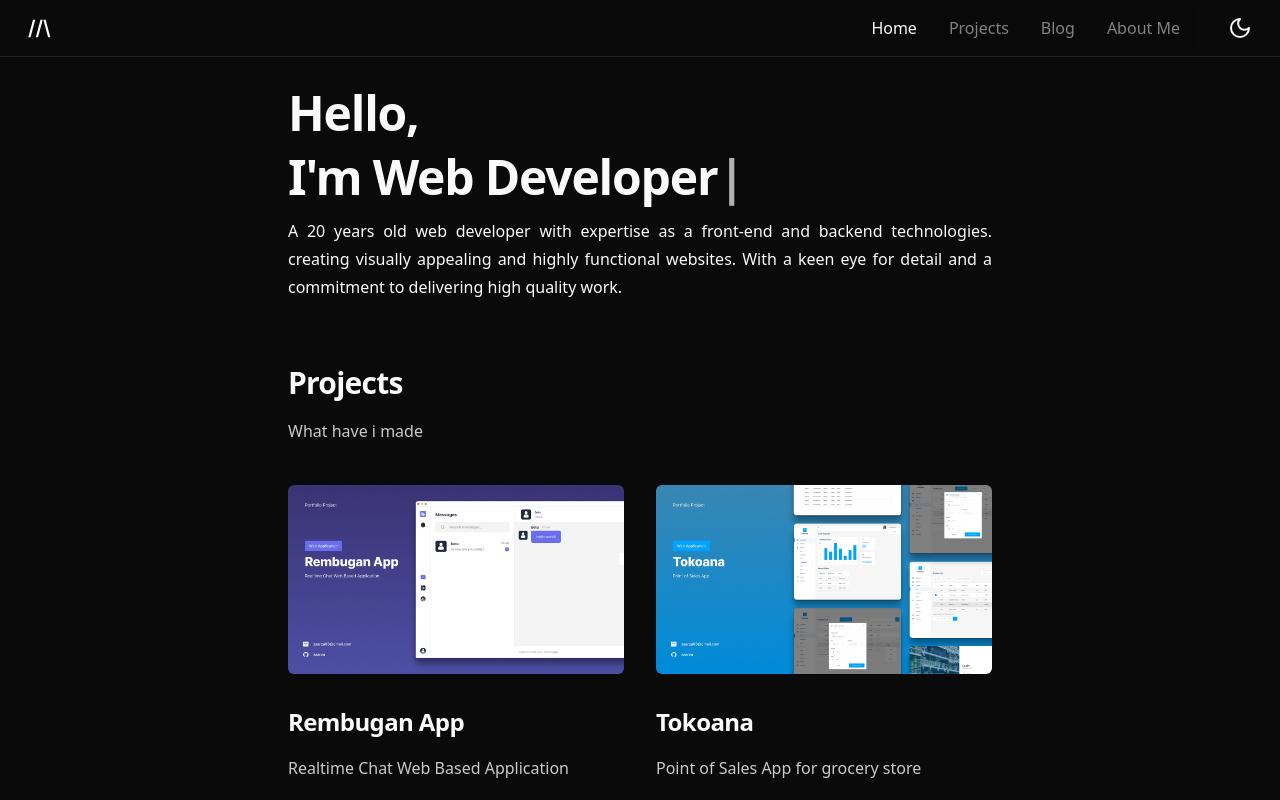
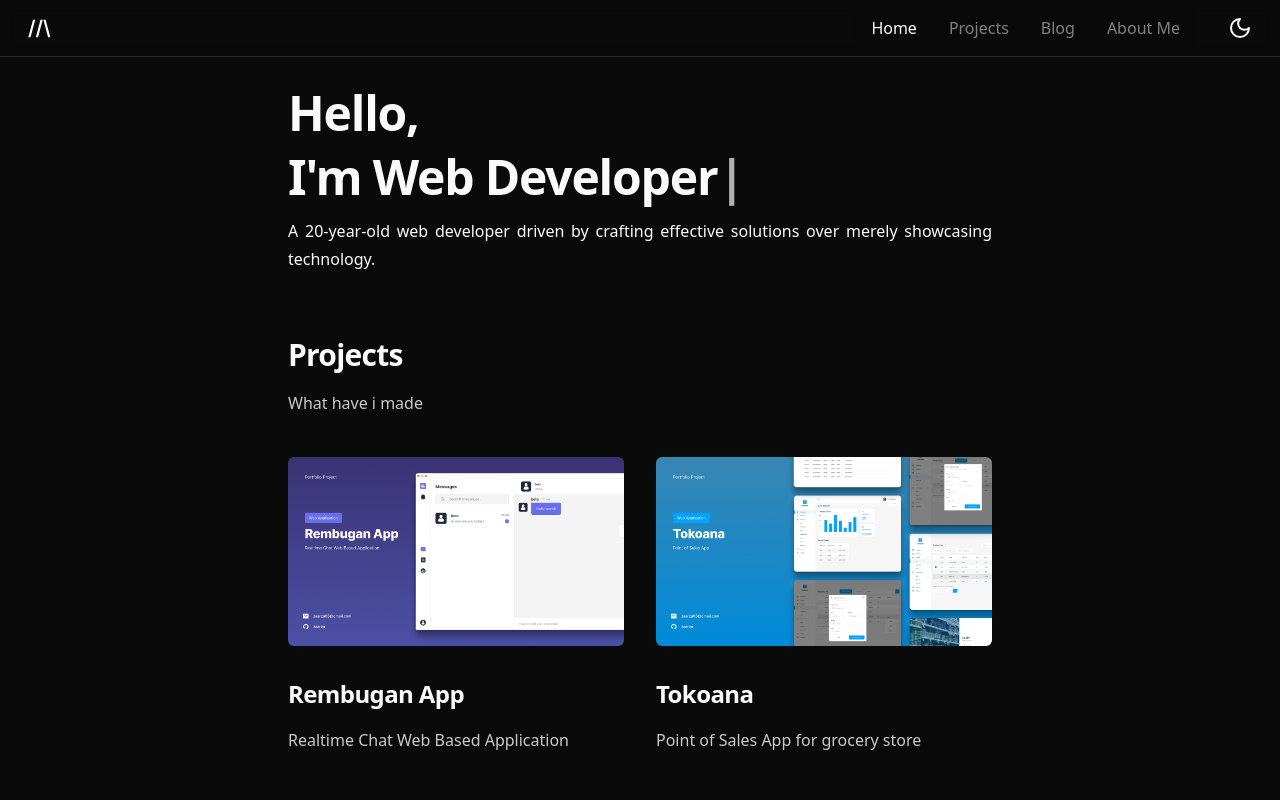
Before and after one commit to arzaqulmughny/portfolio_2, a Next.js app: page / in a window 1280 px wide. Shown: the top 800 px of the page. Built offline with nearby package versions, Linux system fonts and the light colour scheme; no server answers.

Commit message:
feat-intro: dynamic age, update bio

```diff
--- a/src/components/pages/Home/Intro.tsx
+++ b/src/components/pages/Home/Intro.tsx
@@ -1,26 +1,30 @@
-'use client';
-import H1 from '@/components/ui/typography/h1';
-import P from '@/components/ui/typography/p';
-import Typewriter from 'typewriter-effect';
+"use client";
+import H1 from "@/components/ui/typography/h1";
+import P from "@/components/ui/typography/p";
+import Typewriter from "typewriter-effect";
 
 const Intro = () => {
+  const age = new Date().getFullYear() - 2003;
   return (
-        <div className='flex flex-col gap-y-4'>
-            <H1 className='whitespace-pre-line'>Hello,</H1>
-            <H1 className='flex whitespace-break-spaces -z-10'>
+    <div className="flex flex-col gap-y-4">
+      <H1 className="whitespace-pre-line">Hello,</H1>
+      <H1 className="flex whitespace-break-spaces -z-10">
         {`I'm `}
         <Typewriter
-                    options={{ loop: true, strings: ['Arza', 'Web Developer'], autoStart: true }}
+          options={{
+            loop: true,
+            strings: ["Arza", "Web Developer"],
+            autoStart: true,
+          }}
           onInit={(typewriter) => {
             typewriter.start();
           }}
         />
       </H1>
 
-            <P className='text-justify'>
-                A 20 years old web developer with expertise as a front-end and backend technologies. creating visually
-                appealing and highly functional websites. With a keen eye for detail and a commitment to delivering high
-                quality work.
+      <P className="text-justify">
+        A {age}-year-old web developer driven by crafting effective solutions
+        over merely showcasing technology.{" "}
       </P>
     </div>
   );
```
Lines whose indentation alone changed are shown as unchanged.
